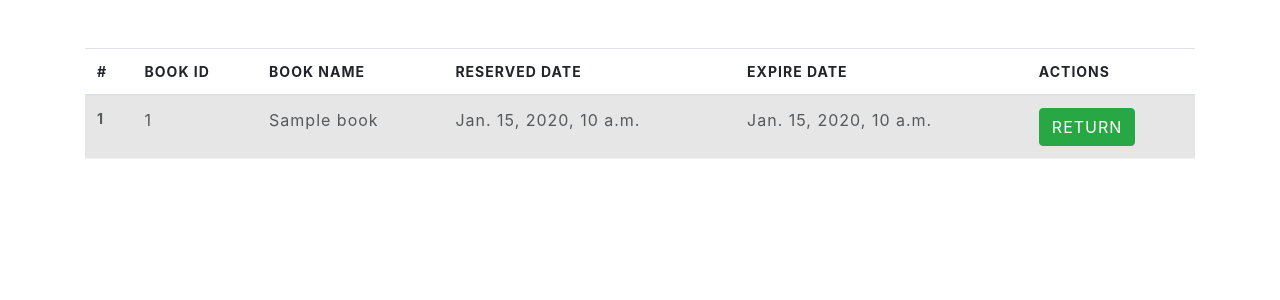
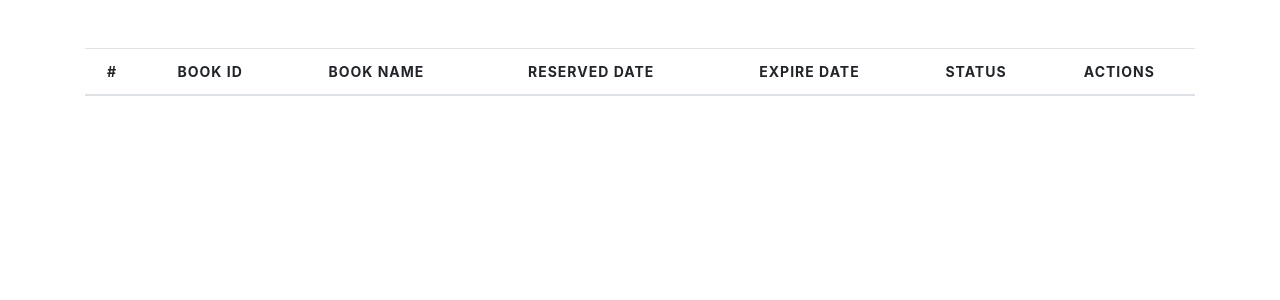
Before and after one commit to Ravishka2000/Library-Management-System, a Django app: template templates/dashboard/reservebooks.html in a window 1280 px wide. Shown: the part 92-392 px from the top of the page. Run offline with Django 3.2, Linux system fonts and the light colour scheme; the template is opened without the code that fills it: most values are stand-ins (such as "Sample title", 1, 10 or a date in 2020); lists and menus that the app fills with data are empty; some libraries are stand-ins or nearby versions.

Commit message:
Improve reserve book page functions Delete reserve display reserve books according to the users

```diff
--- a/dashboard/models.py
+++ b/dashboard/models.py
@@ -32,9 +32,10 @@ def expire():
 
 class ReserveBook(models.Model):
     member = models.ForeignKey(User, on_delete=models.CASCADE)
-    book = models.ForeignKey(Book, on_delete=models.CASCADE, unique=True)
+    book = models.ForeignKey(Book, on_delete=models.CASCADE)
     reserveDate = models.DateField(auto_now_add=True)
     expireDate = models.DateField(default=expire)
+    status = models.BooleanField(default=False)
 
     def __str__(self):
         return f'{self.member}'
--- a/dashboard/urls.py
+++ b/dashboard/urls.py
@@ -7,7 +7,9 @@ urlpatterns = [
     path('add/', views.addbook, name='book-add'),
     path('update/<str:pk>', views.updatebook, name='book-update'),
     path('delete/<str:pk>', views.deletebook, name='book-delete'),
+    path('/reserve/delete/<str:pk>', views.deletereservebook, name='book-reserve-delete'),
     path('books/', views.viewbooks, name='book-view'),
     path('reservebooks/', views.reservebooks, name='book-reserve'),
     path('borrow/<str:pk>/', views.borrowbook, name='book-borrow'),
+    path('return/<str:pk>/', views.returnbook, name='book-return'),
 ]
--- a/templates/dashboard/reservebooks.html
+++ b/templates/dashboard/reservebooks.html
@@ -9,7 +9,7 @@
 {% block content %}
 
     <div class="container">
-    <table class="table table-striped my-5">
+        <table class="table table-striped my-5 text-center">
           <thead>
             <tr>
               <th>#</th>
@@ -17,11 +17,13 @@
               <th>Book Name</th>
               <th>Reserved Date</th>
               <th>Expire Date</th>
+              <th>Status</th>
               <th>Actions</th>
             </tr>
           </thead>
           <tbody>
           {% for book in books %}
+              {% if book.member == user %}
                 <tr>
                   <th scope="row">{{ forloop.counter }}</th>
                   <td>{{ book.book.bookID }}</td>
@@ -29,9 +31,21 @@
                   <td>{{ book.reserveDate }}</td>
                   <td>{{ book.expireDate }}</td>
                   <td>
-              <a href="" class="btn btn-success">Return</a>
+                    {% if book.status == True %}
+                        Returned <i class="bi bi-check-circle h6"></i>
+                    {% else %}
+                        Not Returned Yet
+                    {% endif %}
+                  </td>
+                  <td>
+                    {% if book.status == True %}
+                        <a href="{% url 'book-reserve-delete' book.id %}" class="btn btn-danger">Delete</a>
+                    {% else %}
+                        <a href="{% url 'book-return' book.id %}" class="btn btn-info">Return</a>
+                    {% endif %}
                   </td>
                 </tr>
+              {% endif %}
           {% endfor %}
           </tbody>
         </table>
--- a/templates/partials/base.html
+++ b/templates/partials/base.html
@@ -11,9 +11,7 @@
 
     <link rel="stylesheet" href="{% static '/css/bootstrap.min.css' %}">
     <link rel="stylesheet" href="https://cdn.jsdelivr.net/npm/bootstrap@4.6.2/dist/css/bootstrap.min.css">
-    <link rel="stylesheet" href="https://use.fontawesome.com/releases/v5.15.2/css/all.css">
-    <!-- Bootstrap icons-->
-    <link href="https://cdn.jsdelivr.net/npm/bootstrap-icons@1.5.0/font/bootstrap-icons.css" rel="stylesheet" />
+    <link rel="stylesheet" href="https://cdn.jsdelivr.net/npm/bootstrap-icons@1.9.1/font/bootstrap-icons.css">
 </head>
 <body>
 
```
Also changed, not shown: dashboard/views.py (+21 -3 lines), dashboard/migrations/0009_reservebook_status.py (added), dashboard/migrations/0010_alter_reservebook_book.py (added), media/books/Action_Thriller_Book_Cover_-_Made_with_PosterMyWall_IzzSKcf.jpg (added), media/books/book.jpg (added), media/books/book_Yj8h4Vx.jpg (added), media/books/book_hWiPAdk.jpg (added). Lines whose indentation alone changed are shown as unchanged.
